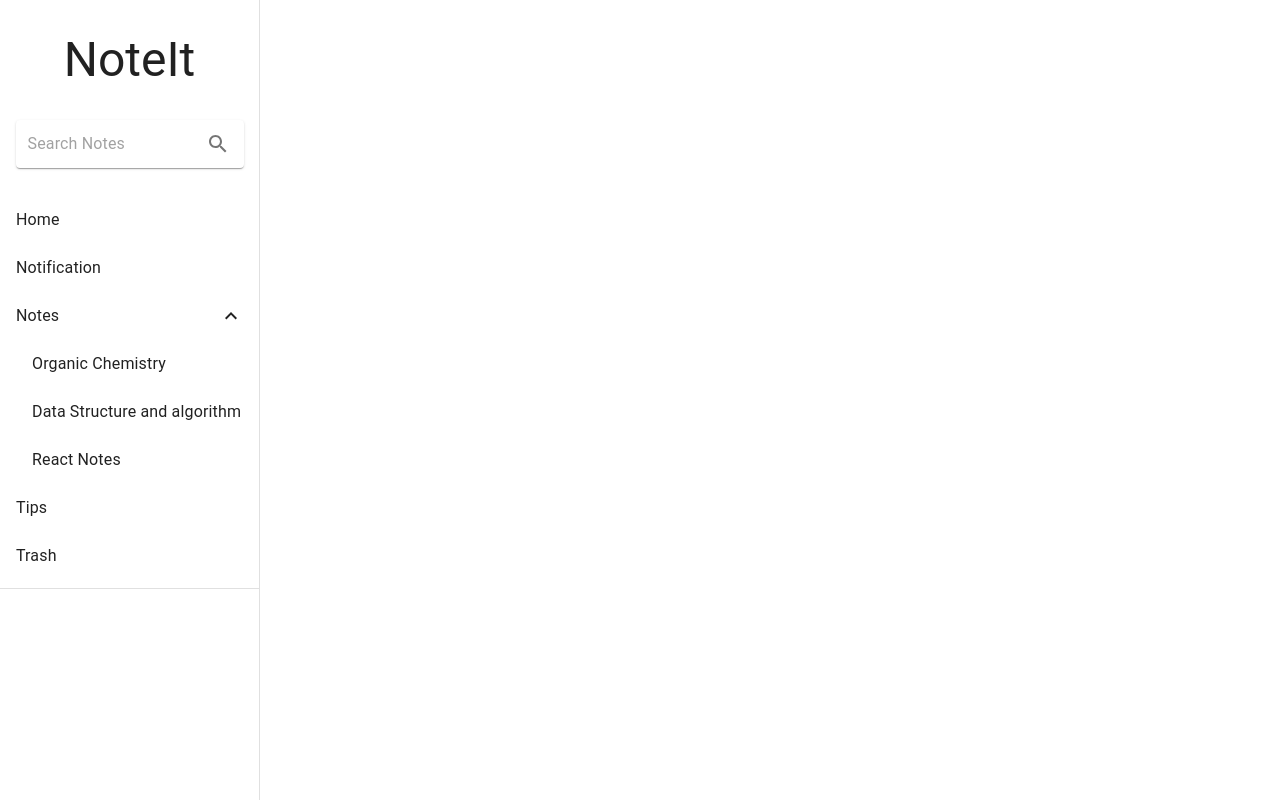
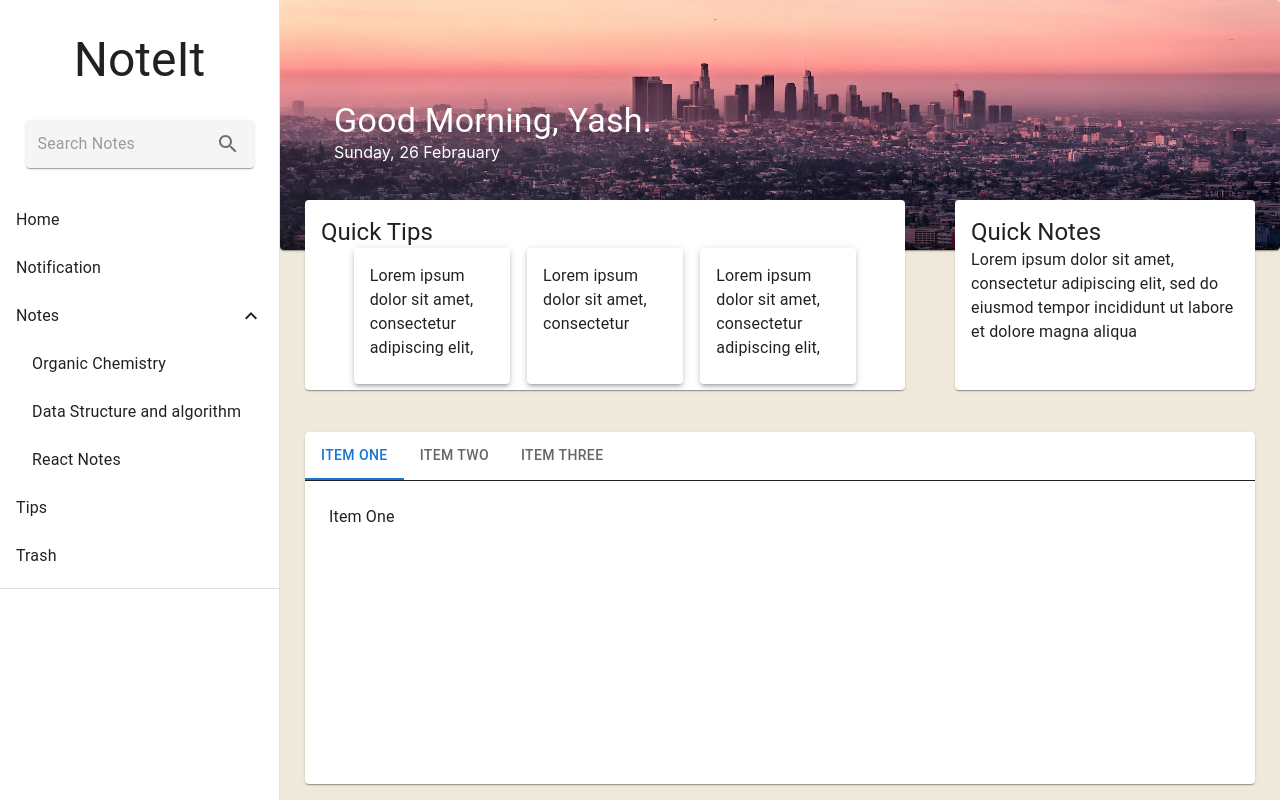
Before and after one commit to Ykarakoti77/NoteIt, a React (Create React App) app: page / in a window 1280 px wide. Built offline with nearby package versions, Linux system fonts and the light colour scheme; the HTML template or start-up script is replaced by a standard one.

Commit message:
Created home page ui

```diff
--- a/src/App.js
+++ b/src/App.js
@@ -1,9 +1,14 @@
-import './App.css';
+import { Box } from '@mui/system';
 import { SideNav } from './component/SideNav';
+import { Home } from './component/Home';
+
 function App() {
   return (
     <>
+    <Box sx={{display: 'flex'}}>
       <SideNav />
+      <Home />
+    </Box>
     </>
   );
 }
--- /dev/null
+++ b/src/component/GreetingCard.jsx
@@ -0,0 +1,27 @@
+import React from "react";
+import CardMedia from "@mui/material/CardMedia";
+import backgroundImg from "../Images/backgroundImg.jpg";
+import { Box, Card, Typography } from "@mui/material";
+import { Container } from "@mui/system";
+
+export const GreetingCard = () => {
+  return (
+    // <Box sx={{ flexDirection: "column" }}>
+    <Box sx={{ width: "100%"}}>
+      <Card sx={{ width: "100%", position: "relative" }}>
+        <CardMedia sx={{ height: 250 }} image={backgroundImg} />
+        <Container
+          sx={{
+            position: "absolute",
+            color: "white",
+            top: "40%",
+            left: "3%",
+          }}
+        >
+          <Typography variant="h4">Good Morning, Yash.</Typography>
+          <Typography variant="subtitle">Sunday, 26 Febrauary</Typography>
+        </Container>
+      </Card>
+    </Box>
+  );
+};
--- /dev/null
+++ b/src/component/Home.jsx
@@ -0,0 +1,25 @@
+import { Box } from "@mui/system";
+import React from "react";
+import { GreetingCard } from "./GreetingCard";
+import { HomeContent } from "./HomeContent";
+import { QuickTips } from "./QuickTips";
+
+export const Home = () => {
+  return (
+    <Box
+      sx={{
+        width: "100%",
+        position: "relative",
+        height: "100vh",
+        bgcolor:'#EEE9DA',
+        display:'flex',
+        flexDirection:'vertical',
+        justifyContent:'center',
+      }}
+    >
+      <GreetingCard />
+      <QuickTips />
+      <HomeContent />
+    </Box>
+  );
+};
--- /dev/null
+++ b/src/component/HomeContent.jsx
@@ -0,0 +1,62 @@
+import { Card, Tab, Tabs, Typography } from "@mui/material";
+import { Box } from "@mui/system";
+import React from "react";
+
+function TabPanel(props) {
+  const { children, value, index, ...other } = props;
+
+  return (
+    <div
+      role="tabpanel"
+      hidden={value !== index}
+      id={`simple-tabpanel-${index}`}
+      aria-labelledby={`simple-tab-${index}`}
+      {...other}
+    >
+      {value === index && (
+        <Box sx={{ p: 3 }}>
+          <Typography>{children}</Typography>
+        </Box>
+      )}
+    </div>
+  );
+}
+
+export const HomeContent = () => {
+  const [value, setValue] = React.useState(0);
+
+  const handleChange = (event, newValue) => {
+    setValue(newValue);
+  };
+  return (
+    <Card
+      sx={{
+        width: "95%",
+        position: "absolute",
+        top: "54%",
+        height: "44%",
+      }}
+    >
+      <Box sx={{ borderBottom: 1, borderColor: "divider" }}>
+        <Tabs
+          value={value}
+          onChange={handleChange}
+          aria-label="basic tabs example"
+        >
+          <Tab label="Item One" />
+          <Tab label="Item Two" />
+          <Tab label="Item Three" />
+        </Tabs>
+      </Box>
+      <TabPanel value={value} index={0}>
+        Item One
+      </TabPanel>
+      <TabPanel value={value} index={1}>
+        Item Two
+      </TabPanel>
+      <TabPanel value={value} index={2}>
+        Item Three
+      </TabPanel>
+    </Card>
+  );
+};
--- /dev/null
+++ b/src/component/QuickTips.jsx
@@ -0,0 +1,71 @@
+import { Card, CardContent, Container, Typography } from "@mui/material";
+import { Box } from "@mui/system";
+import React from "react";
+
+export const QuickTips = () => {
+  return (
+
+      <Box
+        sx={{
+          display: "flex",
+          justifyContent: "space-around",
+          position: "absolute",
+          width: "100%",
+          top: "25%",
+        }}
+      >
+        <Card
+          sx={{
+            width: "60%",
+            height: 190,
+          }}
+        >
+          <CardContent>
+            <Typography variant="h5">Quick Tips</Typography>
+            <Container
+              sx={{
+                display: "flex",
+                justifyContent: "space-around",
+              }}
+            >
+              <Card sx={{ width: "30%", boxShadow: 3 }}>
+                <CardContent>
+                  <Typography>
+                    Lorem ipsum dolor sit amet, consectetur adipiscing elit,
+                  </Typography>
+                </CardContent>
+              </Card>
+              <Card sx={{ width: "30%", boxShadow: 3 }}>
+                <CardContent>
+                  <Typography>
+                    Lorem ipsum dolor sit amet, consectetur{" "}
+                  </Typography>
+                </CardContent>
+              </Card>
+              <Card sx={{ width: "30%", boxShadow: 3 }}>
+                <CardContent>
+                  <Typography>
+                    Lorem ipsum dolor sit amet, consectetur adipiscing elit,{" "}
+                  </Typography>
+                </CardContent>
+              </Card>
+            </Container>
+          </CardContent>
+        </Card>
+        <Card
+          sx={{
+            width: "30%",
+          }}
+        >
+          <CardContent>
+            <Typography variant="h5">Quick Notes</Typography>
+            <Typography>
+              Lorem ipsum dolor sit amet, consectetur adipiscing elit, sed do
+              eiusmod tempor incididunt ut labore et dolore magna aliqua
+            </Typography>
+          </CardContent>
+        </Card>
+      </Box>
+
+  );
+};
--- a/src/component/SideNav.jsx
+++ b/src/component/SideNav.jsx
@@ -17,7 +17,7 @@ import SearchIcon from "@mui/icons-material/Search";
 import { ExpandLess, ExpandMore } from "@mui/icons-material";
 
 export const SideNav = () => {
-  const drawerWidth = 260;
+  const drawerWidth = 280;
 
   const [open, setOpen] = useState(true);
 
@@ -53,7 +53,8 @@ export const SideNav = () => {
             alignItems: "center",
             width: 220,
             alignSelf:"center",
-            marginBottom:"20px"
+            marginBottom:"20px",
+            bgcolor:'#F5F5F5'
           }}
         >
 
```
Also changed, not shown: src/Images/backgroundImg.jpg (added).
